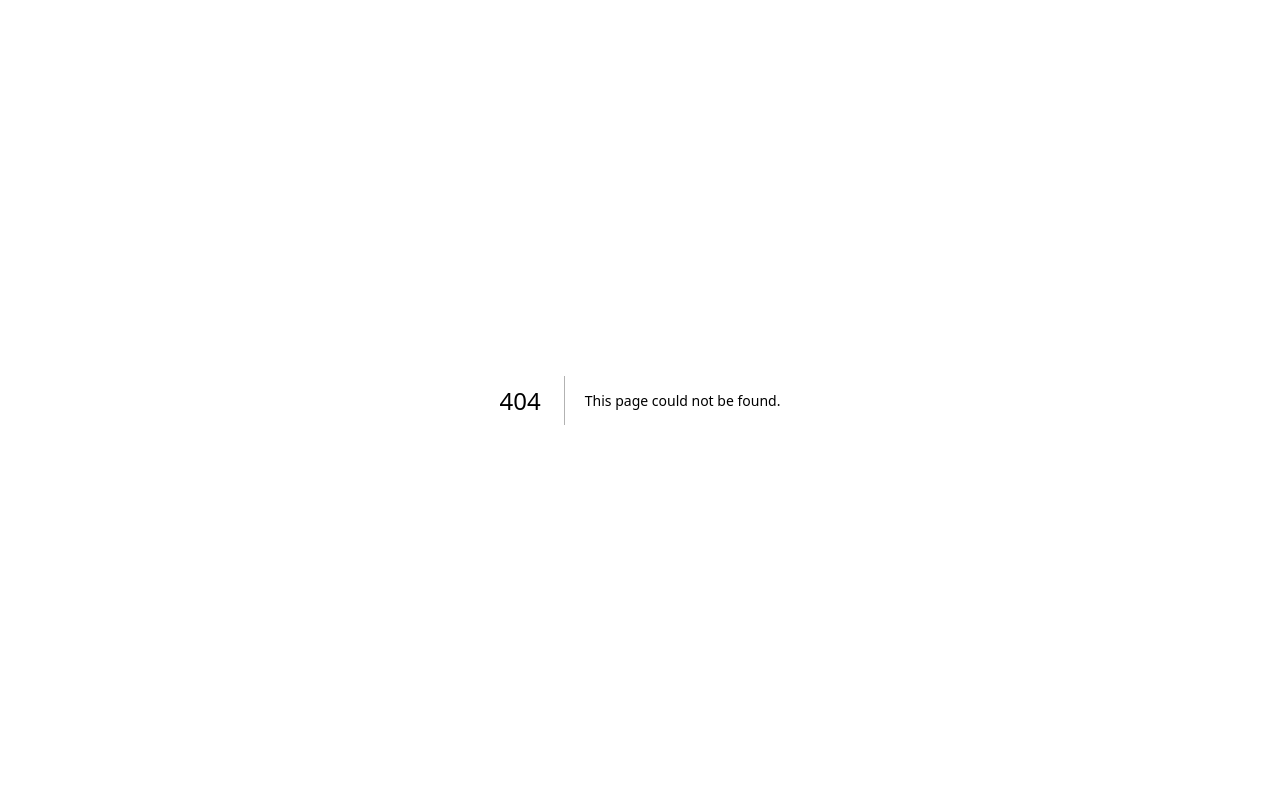
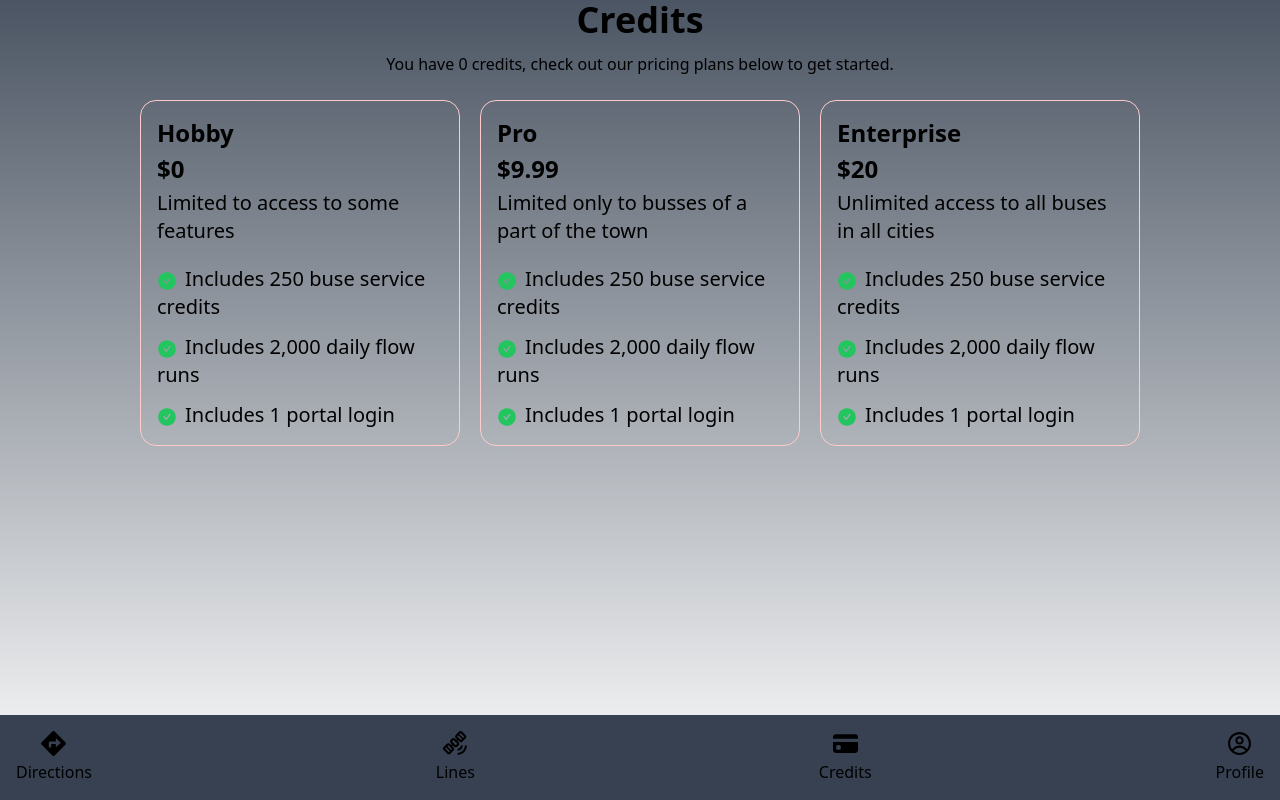
Before and after one commit to anxhirr/next-stop--2h-build, a Next.js app: page /credits in a window 1280 px wide. Before the commit this address had no page. Built offline with nearby package versions, Linux system fonts and the light colour scheme.

Commit message:
credits page

```diff
--- /dev/null
+++ b/app/credits/page.js
@@ -0,0 +1,71 @@
+import Navbar from '@/components/Navbar'
+import { AiFillCheckCircle } from 'react-icons/ai'
+
+const pricingPlans = [
+  {
+    name: 'Hobby',
+    price: '$0',
+    description: 'Limited to access to some features',
+    features: [
+      'Includes 250 buse service credits',
+      'Includes 2,000 daily flow runs',
+      'Includes 1 portal login',
+    ],
+  },
+  {
+    name: 'Pro',
+    price: '$9.99',
+    description: 'Limited only to busses of a part of the town',
+    features: [
+      'Includes 250 buse service credits',
+      'Includes 2,000 daily flow runs',
+      'Includes 1 portal login',
+    ],
+  },
+  {
+    name: 'Enterprise',
+    price: '$20',
+    description: 'Unlimited access to all buses in all cities',
+    features: [
+      'Includes 250 buse service credits',
+      'Includes 2,000 daily flow runs',
+      'Includes 1 portal login',
+    ],
+  },
+]
+
+const Credits = () => {
+  return (
+    <div className='flex flex-col min-h-screen'>
+      <div className='text-center'>
+        <h1 className='text-4xl font-bold mb-3'>Credits</h1>
+        <p>
+          You have 0 credits, check out our pricing plans below to get started.
+        </p>
+      </div>
+      <div className='mt-6 flex-grow'>
+        <div className='flex flex-col gap-5 md:flex-row items-center justify-center'>
+          {pricingPlans.map((plan) => (
+            <div key={plan.name} className='h-full'>
+              <div className='flex flex-col gap-1 p-4 border border-red-200 rounded-2xl max-w-xs'>
+                <h2 className='text-2xl font-bold'>{plan.name}</h2>
+                <p className='text-2xl font-bold'>{plan.price}</p>
+                <p className='text-xl font-extralight'>{plan.description}</p>
+                <ul className='flex flex-col gap-3 mt-4'>
+                  {plan.features.map((feature) => (
+                    <li key={feature} className='text-xl font-extralight'>
+                      <AiFillCheckCircle className='inline-block mr-2 text-green-500' />
+                      {feature}
+                    </li>
+                  ))}
+                </ul>
+              </div>
+            </div>
+          ))}
+        </div>
+      </div>
+      <Navbar />
+    </div>
+  )
+}
+export default Credits
--- a/app/layout.js
+++ b/app/layout.js
@@ -1,8 +1,4 @@
-import Header from '@/components/Header'
 import './globals.css'
-import { Inter } from 'next/font/google'
-
-const inter = Inter({ subsets: ['latin'] })
 
 export const metadata = {
   title: 'Create Next App',
@@ -12,7 +8,7 @@ export const metadata = {
 export default function RootLayout({ children }) {
   return (
     <html lang='en'>
-      <body className={inter.className}>{children}</body>
+      <body className='bg-gray-600 min-h-screen'>{children}</body>
     </html>
   )
 }
--- a/app/page.js
+++ b/app/page.js
@@ -5,6 +5,7 @@ import { AiFillHome } from 'react-icons/ai'
 import { FiArrowRight } from 'react-icons/fi'
 import { MdWork } from 'react-icons/md'
 import Navbar from '@/components/Navbar'
+import Link from 'next/link'
 
 export default function Home() {
   return (
@@ -16,7 +17,7 @@ export default function Home() {
       <div className='relative rounded-md mt-10'>
         <input
           type='text'
-          placeholder='Wher do you want to go'
+          placeholder='Where do you want to go'
           className='w-full p-3'
         />
         <div className='absolute top-0 right-0 h-full p-4 bg-red-500'>
@@ -24,15 +25,15 @@ export default function Home() {
         </div>
       </div>
       <div className='flex mt-4'>
-        <div className='p-2 bg-orange-500'>
-          <CiLocationOn />
+        <div className='px-2 py-5 bg-orange-500 w-full flex'>
+          <CiLocationOn size={25} />
           <div>
-            Your location is rewuired in order to provide you with the best
+            Your location is required in order to provide you with the best
             possible experience
           </div>
         </div>
       </div>
-      <div className='flex-grow overflow-y-scroll'>
+      <div className='flex-grow overflow-y-scroll my-4'>
         <div className='p-2 bg-gray-400'>
           <div className='flex justify-between'>
             <p>Favorites</p>
@@ -79,7 +80,12 @@ export default function Home() {
                 <p>Tap To Set</p>
               </div>
             </div>
-            <p>Join us</p>
+            <Link
+              className='border-b border-gray-400 text-gray-400'
+              href='https://github.com/anxhirr/next-stop--2h-build'
+            >
+              Join us
+            </Link>
           </div>
         </div>
       </div>
--- a/app/profile/page.js
+++ b/app/profile/page.js
@@ -1,4 +1,13 @@
+import Header from '@/components/Header'
+
 const Profile = () => {
-  return <div>Profile</div>
+  return (
+    <div>
+      <div className='text-center'>
+        <h1>Profile</h1>
+        <p>Wellcome to your profile</p>
+      </div>
+    </div>
+  )
 }
 export default Profile
--- a/components/Navbar.js
+++ b/components/Navbar.js
@@ -4,17 +4,25 @@ import { useRouter } from 'next/navigation'
 import { FaDirections } from 'react-icons/fa'
 import { CgProfile } from 'react-icons/cg'
 import { MdOutlineSatelliteAlt } from 'react-icons/md'
+import Link from 'next/link'
+import { BsFillCreditCardFill } from 'react-icons/bs'
 
 const LINKS = [
   {
     name: 'Directions',
-    path: '/directions',
+    path: '/',
     icon: <FaDirections size={25} />,
   },
   {
     name: 'Lines',
     path: '/lines',
     icon: <MdOutlineSatelliteAlt size={25} />,
+  },
+
+  {
+    name: 'Credits',
+    path: '/credits',
+    icon: <BsFillCreditCardFill size={25} />,
   },
   {
     name: 'Profile',
@@ -30,14 +38,14 @@ const Navbar = () => {
       <div className='p-2 flex justify-between'>
         {LINKS.map((link) => {
           return (
-            <button
+            <Link
+              href={link.path}
               key={link.name}
-              onClick={() => router.push(link.path)}
               className='flex flex-col gap-1 p-2 items-center'
             >
               {link.icon}
               <p>{link.name}</p>
-            </button>
+            </Link>
           )
         })}
       </div>
```
